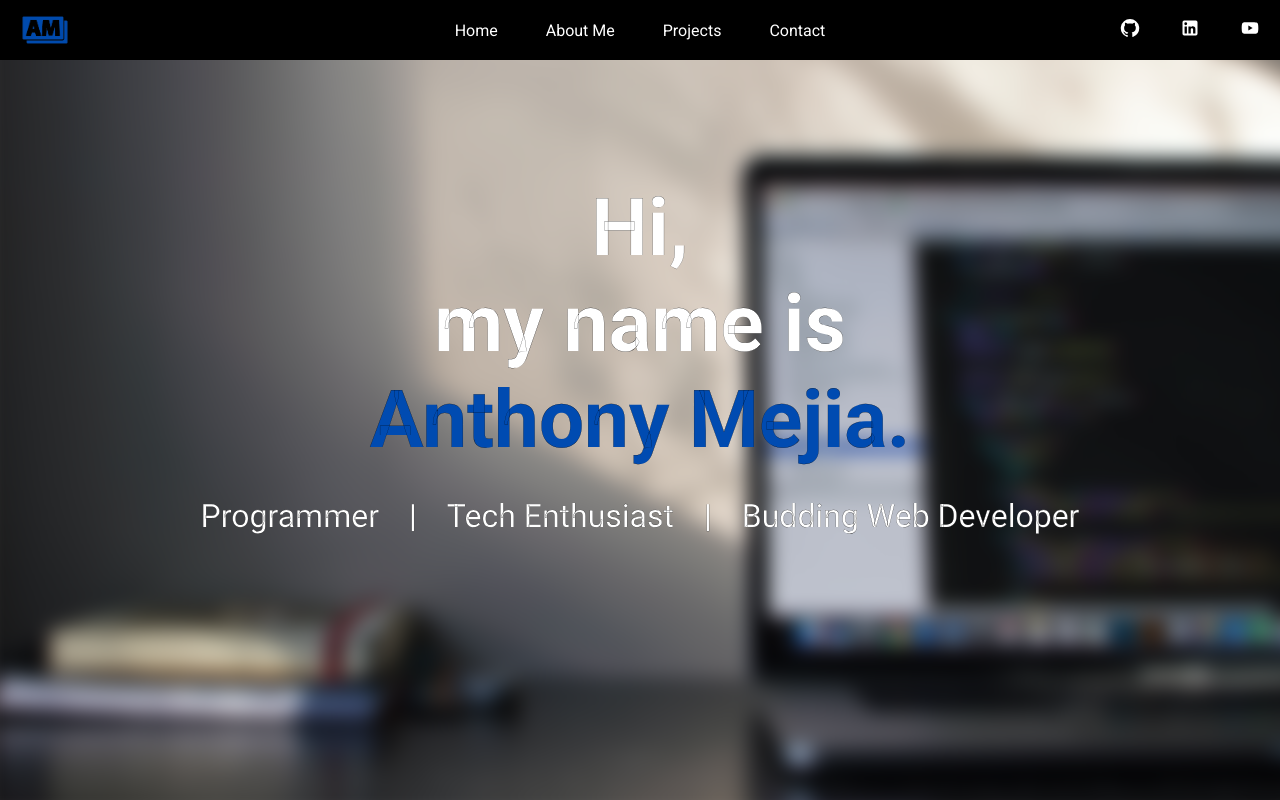
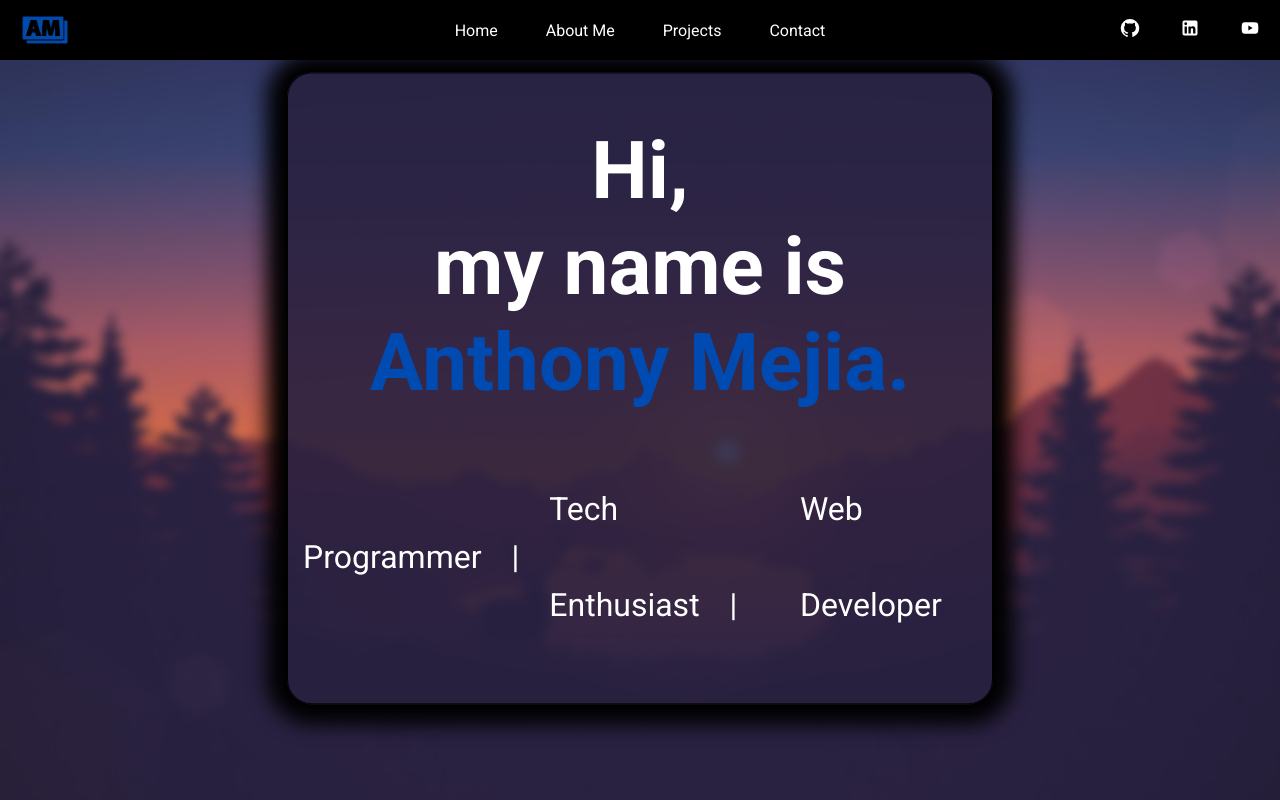
Before and after one commit to AnthonyMejia0/React-Portfolio, a React (Create React App) app: page / in a window 1280 px wide. Built offline with nearby package versions, Linux system fonts and the light colour scheme.

Commit message:
new intro design

```diff
--- a/src/components/intro/Intro.jsx
+++ b/src/components/intro/Intro.jsx
@@ -12,12 +12,12 @@ function Intro() {
                 <h2>Hi, <br /> my name is <br /></h2>
                 <h2 className="name">Anthony Mejia.</h2>
                 <div className="about-me">
-                <ul>
-                    <li>Programmer</li>
-                    <li>Tech Enthusiast</li>
-                    <li>Budding Web Developer</li>
-                </ul>
-            </div>
+                    <ul>
+                        <li>Programmer</li>
+                        <li>Tech Enthusiast</li>
+                        <li>Web Developer</li>
+                    </ul>
+                </div>
             </div>
         </div>
     )
--- a/src/components/intro/intro.scss
+++ b/src/components/intro/intro.scss
@@ -2,35 +2,49 @@
 
 
 .intro {
+    position: relative;
     overflow: hidden;
     height: 100vh;
     width: 100vw;
 
     .bg {
         position: absolute;
-        overflow: hidden;
+        //overflow: hidden;
         top: 0;
         height: 105%;
         width: 105%;
-        margin: -20px;
-        background-image: url(./desk.jpg);
+        margin: -10px -15px;
+        background-image: url(./deer.jpg);
         background-position: center center;
         background-repeat: no-repeat;
         background-size: cover;
-        filter: blur(10px);
+        filter: blur(5px);
     }
 
     .text-box{
         position: relative;
-        background: none;
-        top: 40%;
+        padding: 50px 0;
+        background-color: rgba(40, 33, 64, 0.9);
+        width: 60vw;
+        top: 45%;
         left: 50%;
         transform: translate(-50%, -55%);
-        -webkit-text-stroke: 0.2px black;
         line-height: 6rem;
+        border: 1px solid black;
+        border-radius: 25px;
+        box-shadow:  0  0 20px 20px;
 
         @include for-phone-only {
-            top: 35%;
+            top: 32%;
+            width: 85vw;
+        }
+
+        @include for-tablet-portrait-up {
+            width: 80vw;
+        }
+
+        @include for-desktop-up {
+            width: 55vw;
         }
 
         h2 {
@@ -59,11 +73,14 @@
                 font-size: 3rem;
              }
         }
-    }
 
         .about-me {
             position: relative;
-        width: 100vw;
+            //width: 100vw;
+
+            @include for-desktop-up {
+                margin-top: 30px;
+            }
 
             ul {
                 list-style: none;
@@ -76,12 +93,7 @@
                     line-height: 2.5rem;
                 }
 
-            @include for-tablet-portrait-up {
-                flex-direction: column;
-                line-height: 3.5rem;
-            }
-
-            @include for-desktop-up {
+                @include for-tablet-landscape-up {
                     flex-direction: row;
                 }
 
@@ -117,3 +129,4 @@
             }
         }
     }
+}
```
Lines whose indentation alone changed are shown as unchanged.
